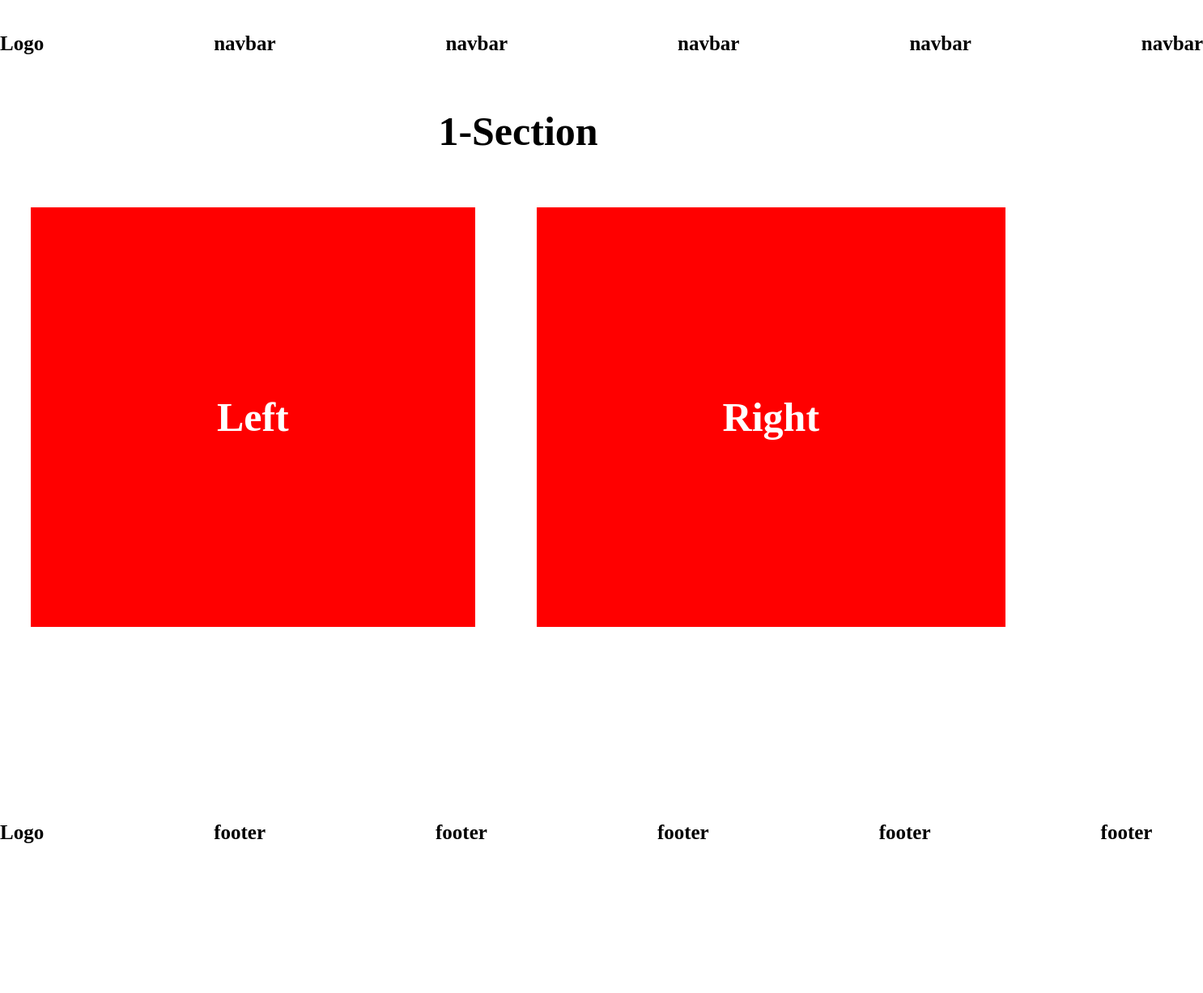
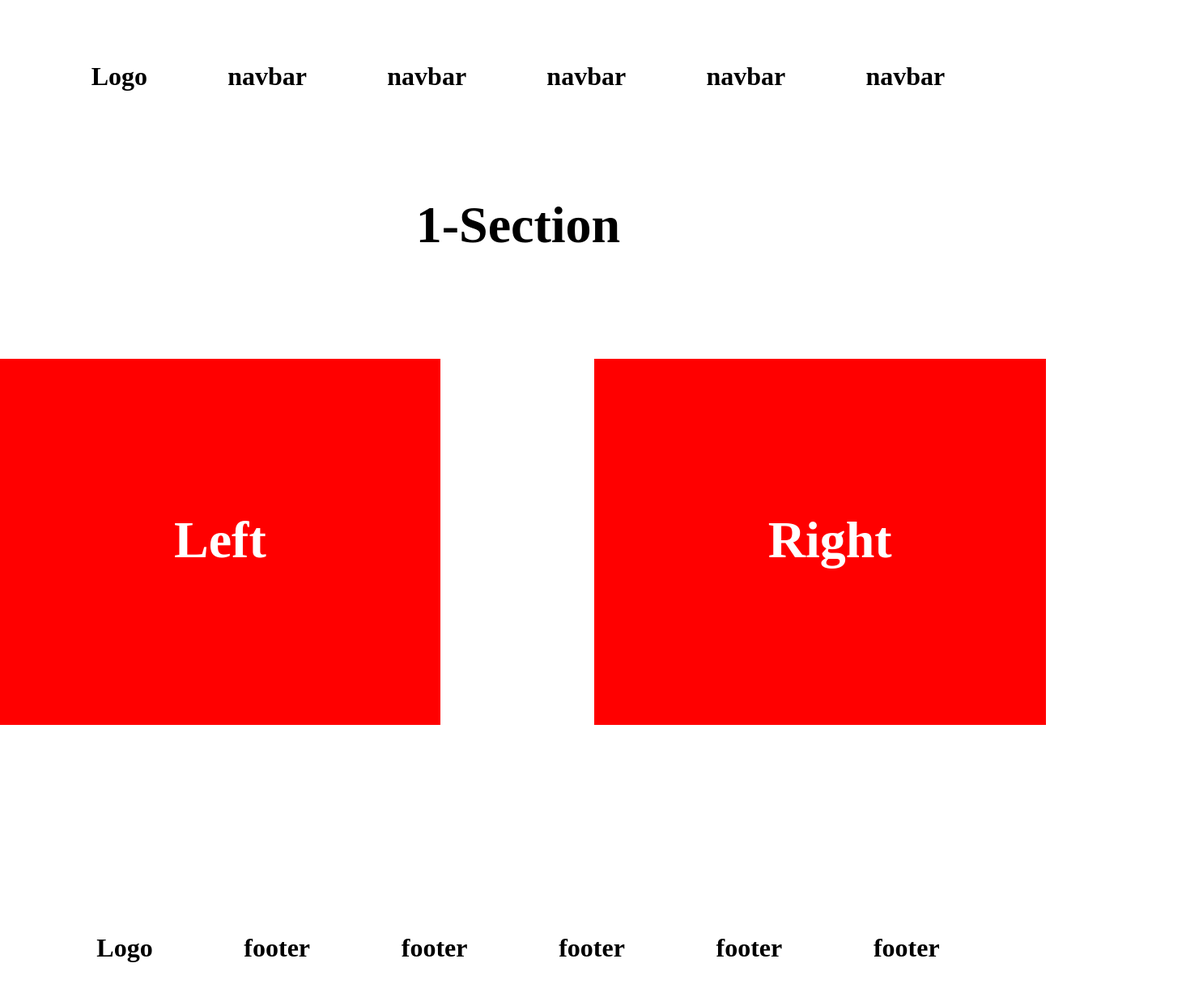
Before and after one commit to fLotiS1/Homeworkk3, a plain HTML site: page index.html in a window 1280 px wide. Shown: the whole page at 81% size, 1486 px wide, since content can reach past the window. Before the commit the page ends 1102 px from the top, so only its background shows below. Drawn offline with Linux system fonts and the light colour scheme.

Commit message:
Add files via upload

```diff
--- a/index.html
+++ b/index.html
@@ -7,11 +7,8 @@
     <link rel="stylesheet" href="style.css">
 </head>
 <body>
-
-    <div class="hm">
-        <header></header>
-        <div class="head">
-            <ul class="hhed">
+    <header>
+        <ul>
             <li>Logo</li>
             <li>navbar</li>
             <li>navbar</li>
@@ -19,22 +16,16 @@
             <li>navbar</li>
             <li>navbar</li>
         </ul>
-        </div>
     </header>
-        <div>
     <main>
-            <h1 class="sec">1-Section</h1>
-        </div>
-        <div class="body">
-            <ul class="bodyc">
-                <li class="red">Left</li>
-                <li class="red">Right</li>
-            </ul>
+        <h1>1-Section</h1>
+        <div class="main">
+            <div class="red">Left</div>
+            <div class="red">Right</div>
         </div>
     </main>
     <footer>
-        <div class="footer">
-            <ul class="foot">
+        <ul>
             <li>Logo</li>
             <li>footer</li>
             <li>footer</li>
@@ -42,9 +33,6 @@
             <li>footer</li>
             <li>footer</li>
         </ul>
-        </div>
     </footer>
-    </div>
-
 </body>
 </html>
--- a/style.css
+++ b/style.css
@@ -1,59 +1,45 @@
 *{
     margin: 0;
     padding: 0;
+    box-sizing: border-box;
 }
-.head{
-    font-size: 25px;
+header{
+    font-size: 32px;
+    justify-content: center;
+}
+ul{
+    list-style: none;
+    display: flex;
+    justify-content: space-around;
+    margin: 76px 63px;
+    font-weight: 700;
+    margin-bottom: 128px;
+}
+h1{
+    font-size: 64px;
+    font-weight: 700;
     text-align: center;
-    font-weight: 600;
 }
-.hhed{
-    display: inline-flex;
-    flex-direction:row;
+.main{
+    display: flex;
+    gap: 190px;
     justify-content: space-around;
-    list-style: none;
-    gap: 210px;
-    margin-top: 40px;
-}
-.sec{
-    margin: 65px auto;
-    text-align: center;
-
-}
-.body{
-    color: white;
-    font-size: 50px;
-    text-align: center;
-    font-weight: 600;
 }
 .red{
-    border: none;
-    background-color: red;
-    padding: 230px;
-
+    background-color: #FF0000;
+    width: 558px;
+    height: 452px;
+    color: white;
+    justify-content: center;
+    align-items: center;
+    font-size: 64px;
+    font-weight: 700;
+    padding: 187px 215px;
+    margin-top: 128px;
 }
-.bodyc{
-    list-style: none;
-    display: flex;
-    flex-direction: row;
-    justify-content: space-around;
-
+footer{
+        font-size: 32px;
+        justify-content: center;
+        margin-top: 257px;
+        margin-bottom: 127px;
 }
-h1{
-    font-size: 50px;
-}
-.footer{
-    font-size: 25px;
-    text-align: center;
-    font-weight: 600;
-    margin-top: 200px;
-}
-.foot{
-    display: inline-flex;
-    flex-direction:row;
-    justify-content: space-around;
-    list-style: none;
-    gap: 210px;
-    margin-top: 40px;
-    margin-bottom: 60px;
-}
```
Lines whose indentation alone changed are shown as unchanged.
